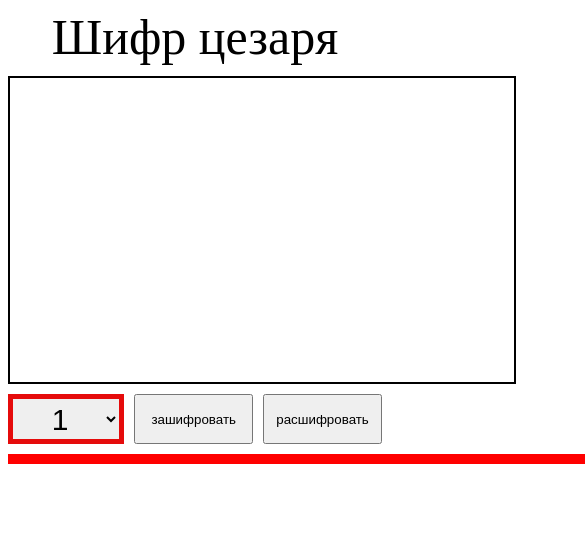
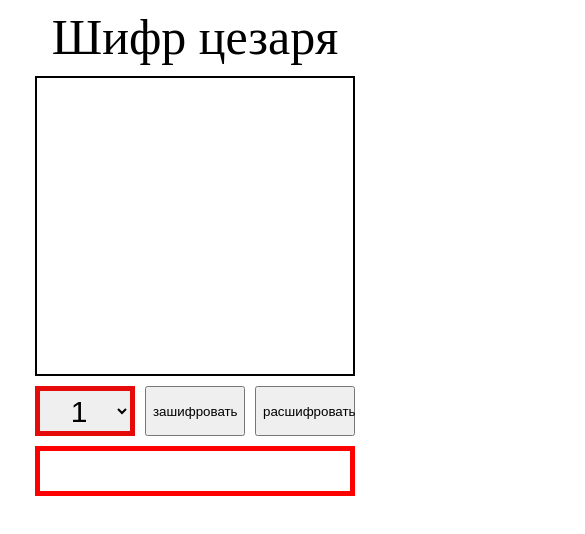
Before and after one commit to olegmyltsev/caesar_cipher, a plain HTML site: page index.html in a window 390 px wide. Shown: the top 534 px of the page, 585 px wide, since content can reach past the window. Drawn offline with Linux system fonts and the light colour scheme.

Commit message:
end marcup

```diff
--- a/js/script.js
+++ b/js/script.js
@@ -25,7 +25,7 @@ function cipher(key, text) {
             code.push(code.shift())
         }
         if (sourceText[count] == ' ') {
-            result += '&'
+            result += '%'
         } else {
             result += code[abc.indexOf(sourceText[count])]
         }
@@ -53,7 +53,7 @@ function unCipher(key, text) {
         for (let index = 0; index < key; index++) {
             code.push(code.shift())
         }
-        if (sourceText[count] == '&') {
+        if (sourceText[count] == '%') {
             result += ' '
         } else {
             result += abc[code.indexOf(sourceText[count])]
--- a/sass/style.sass
+++ b/sass/style.sass
@@ -1,10 +1,11 @@
 *
     outline: none
+    box-sizing: border-box
 header
     font-size: 50px
     text-align: center
 .get-text
-    width: 500px
+    width: 470px
     height: 300px
     display: block
     margin: 10px auto 10px auto
@@ -12,20 +13,20 @@ header
     border-radius: 0
     outline: none
     border: solid #000 2px
-    font-size: 50px
+    font-size: 30px
 .buttons
     display: flex
     justify-content: center
 .numbers
     text-align: center
     font-size: 30px
-    width: 200px
+    width: 150px
     border: solid #e50b0b 5px
     display: block
 .button
     display: block
     height: 50px
-    width: 200px
+    width: 150px
     margin-left: 10px
 .result
     text-align: center
@@ -34,3 +35,17 @@ header
     margin: 10px auto
     font-size: 30px
     border: solid #ff0000 5px
+    min-height: 50px
+    word-break: break-all
+
+@media ( max-width: 1024px  )
+    .result
+            width: 470px
+@media ( max-width: 500px  )
+    .get-text
+        font-size: 20px
+
+    .result,.get-text
+        width: 320px
+    .button,.numbers
+        width: 100px
```
Also changed, not shown: css/style.min.css, index.html (line endings or trailing spaces).
